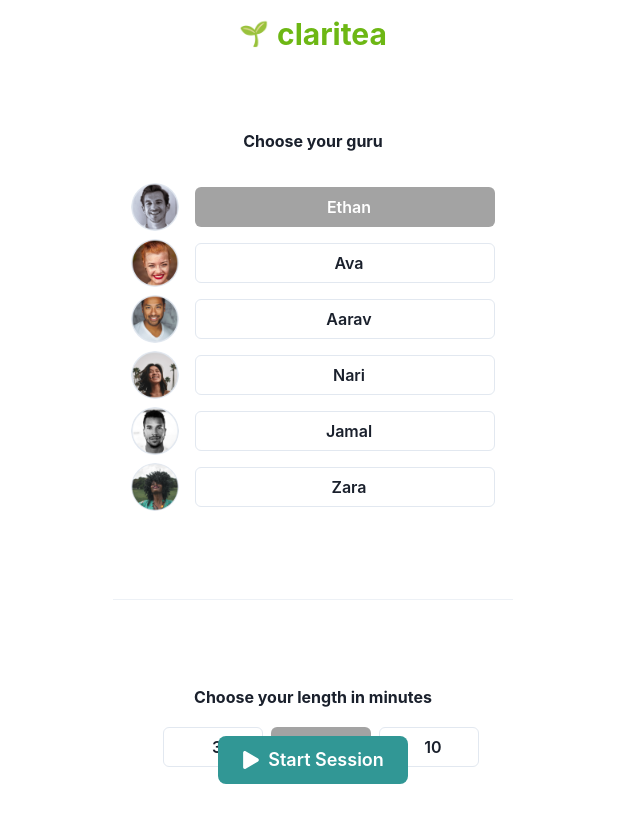
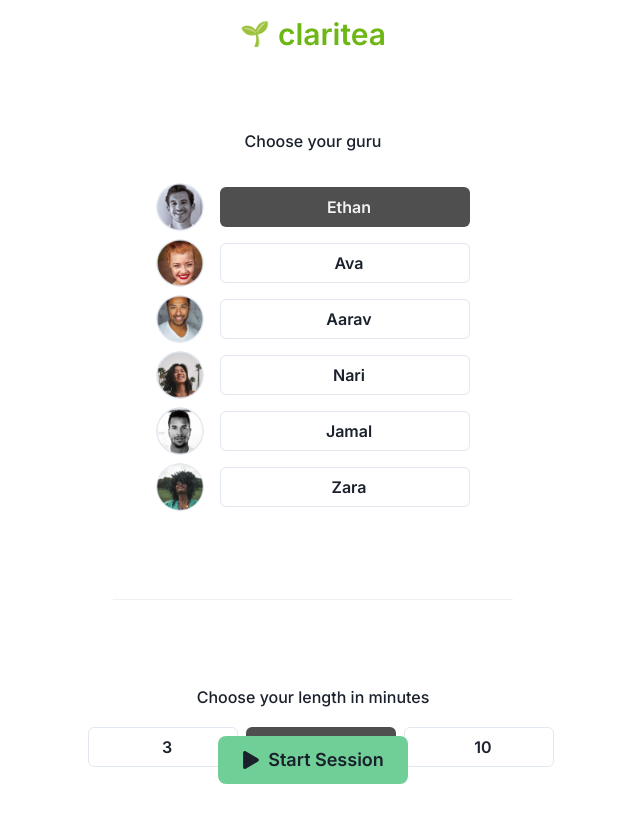
Before and after one commit to eric-yates/meditation-app, a React (Create React App) app: page / in a window 1280 px wide. Shown: the top 822 px of the page, without its empty margins (327-967 px from the left). Built offline with nearby package versions, Linux system fonts and the light colour scheme.

Commit message:
Updated home page with final polish: correcting font + colors

```diff
--- a/public/index.html
+++ b/public/index.html
@@ -24,13 +24,13 @@
       work correctly both with client-side routing and a non-root public URL.
       Learn how to configure a non-root public URL by running `npm run build`.
     -->
-    <link rel="preconnect" href="https://fonts.googleapis.com">
-    <link rel="preconnect" href="https://fonts.gstatic.com" crossorigin>
-    <link href="https://fonts.googleapis.com/css2?family=Nunito:wght@100;300&display=swap" rel="stylesheet">
+    <link rel="preconnect" href="https://fonts.googleapis.com" />
+    <link rel="preconnect" href="https://fonts.gstatic.com" crossorigin />
     <title>Zen Companion</title>
-    <link rel="preconnect" href="https://fonts.googleapis.com">
-<link rel="preconnect" href="https://fonts.gstatic.com" crossorigin>
-<link href="https://fonts.googleapis.com/css2?family=Inter:wght@100;200;300;400;500;600;700;800;900&display=swap" rel="stylesheet">
+    <link
+      href="https://fonts.googleapis.com/css2?family=Inter:wght@100;200;300;400;500;600;700;800;900&display=swap"
+      rel="stylesheet"
+    />
   </head>
   <body>
     <noscript>You need to enable JavaScript to run this app.</noscript>
@@ -45,6 +45,5 @@
       To begin the development, run `npm start` or `yarn start`.
       To create a production bundle, use `npm run build` or `yarn build`.
     -->
-
   </body>
 </html>
--- a/src/App.tsx
+++ b/src/App.tsx
@@ -8,7 +8,18 @@ import { extendTheme } from "@chakra-ui/react";
 function App() {
   const theme = extendTheme({
     colors: {
-      primaryButton: '#4F4F4F',
+      primaryButton: "#4F4F4F",
+    },
+    fonts: {
+      heading: `'Inter', sans-serif`,
+      body: `'Inter', sans-serif`,
+    },
+    h2: {
+      // you can also use responsive styles
+      fontWeight: 'medium',
+    },
+    h3: {
+      fontWeight: 'medium',
     },
   });
 
--- a/src/Home.tsx
+++ b/src/Home.tsx
@@ -54,11 +54,11 @@ const Page = () => {
         <Text fontSize="2xl" mr={2}>
           🌱
         </Text>
-        <Heading as="h2" size="lg" color='#6DB714'>
+        <Heading as="h2" size="lg" fontWeight="semibold" color='#6DB714'>
           claritea
         </Heading>
       </Flex>
-      <Heading as="h3" size="sm" textAlign="center" mt={6} mb={6}>
+      <Heading as="h3" size="sm" fontWeight="medium" textAlign="center" mt={6} mb={6}>
         Choose your guru
       </Heading>
       <Stack align={"center"}>
@@ -68,16 +68,19 @@ const Page = () => {
             <Button
               key={index}
               variant={selectedGuru === guru.name ? "solid" : "outline"}
-              colorScheme={
-                selectedGuru === guru.name ? "blackAlpha" : undefined
+              backgroundColor={
+                selectedGuru === guru.name ? '#4F4F4F' : undefined
               }
+              color={
+                selectedGuru=== guru.name ? '#F2F2F2' : "#1A202C"
+            }
               size="md"
               borderRadius="md"
               my={1}
               _hover={{
                 cursor: "pointer",
               }}
-              width={"300px"}
+              width={"250px"}
               onClick={() => handleGuruChange(guru.name)}
             >
               <Flex align="center" justify="space-between">
@@ -94,7 +97,7 @@ const Page = () => {
       <Divider mt={6} mb={6} width={"400px"} /> {/* Add Divider component */}
       <br></br>
       <Stack align={"center"}>
-        <Heading as="h3" size="sm" textAlign="center" mt={6} mb={2}>
+        <Heading as="h3" size="sm" fontWeight="medium" textAlign="center" mt={6} mb={2}>
             Choose your length in minutes
         </Heading>
         <ButtonGroup ml={4}>
@@ -102,8 +105,11 @@ const Page = () => {
             <Button
               key={length.value}
               variant={selectedLength === length.value ? "solid" : "outline"}
-              colorScheme={
-                selectedLength === length.value ? 'blackAlpha' : undefined
+              backgroundColor={
+                selectedLength === length.value ? '#4F4F4F' : undefined
+              }
+              color={
+                selectedLength === length.value ? '#F2F2F2' : "#1A202C"
             }
               size="md"
               borderRadius="md"
@@ -111,7 +117,7 @@ const Page = () => {
               _hover={{
                 cursor: 'pointer',
               }}
-              width={"100px"}
+              width={"150px"}
               onClick={() => handleLengthChange(length.value)}
             >
             <Flex align="center" justify="space-between">
@@ -132,7 +138,7 @@ const Page = () => {
           right={0}
           mx="auto"
           width="fit-content"
-          colorScheme="teal"
+          backgroundColor="#6FCF97"
           size="lg"
           borderRadius="lg"
           px={6}
```
